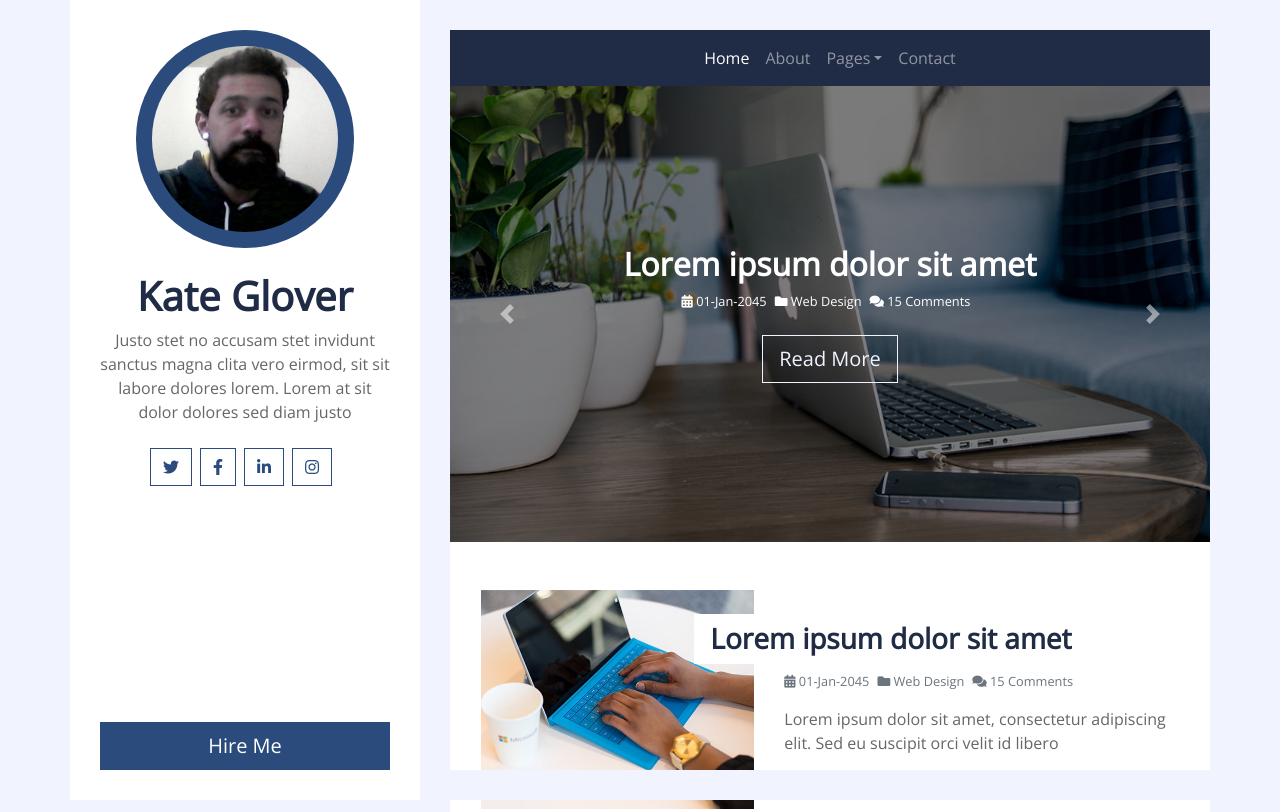
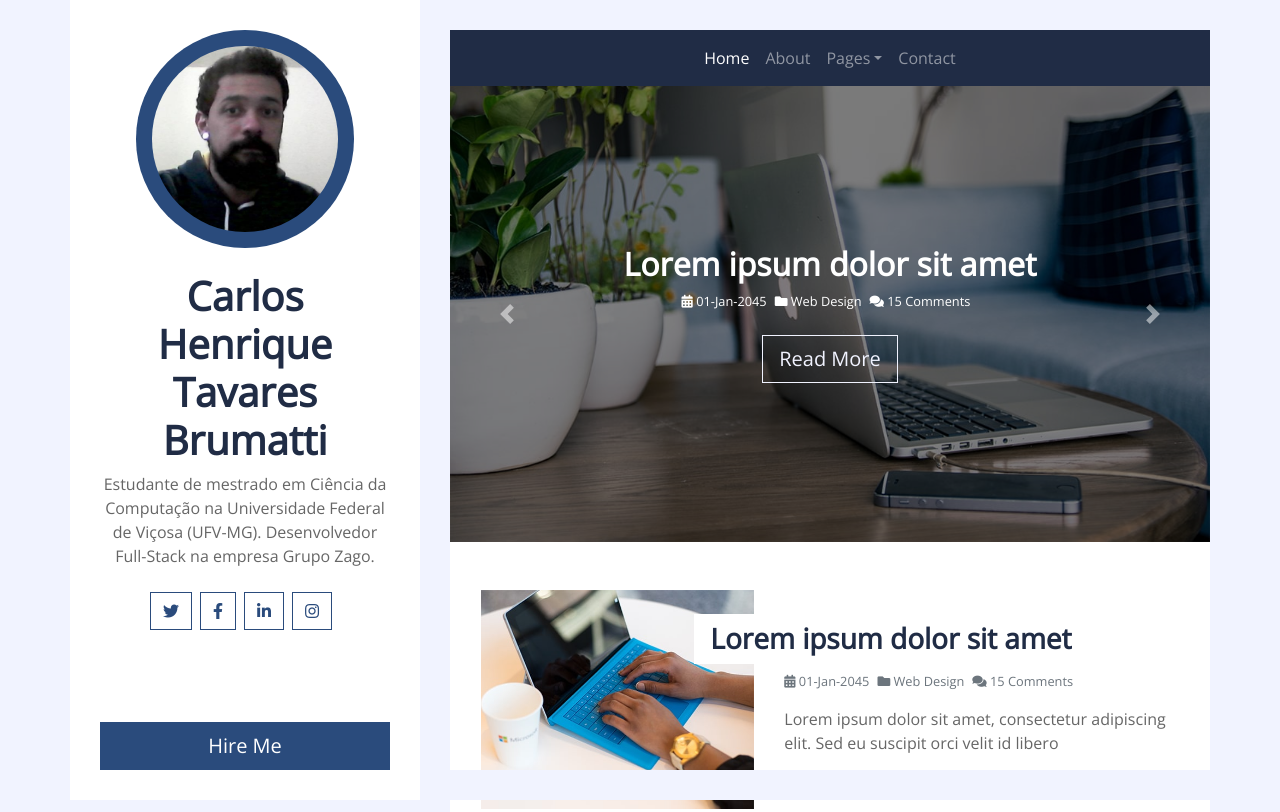
Before and after one commit to TavaresCarlos/TavaresCarlos.github.io, a plain HTML site: page index.html in a window 1280 px wide. Shown: the top 812 px of the page. Drawn offline with nearby package versions, Linux system fonts and the light colour scheme.

Commit message:
New blog template added

```diff
--- a/index.html
+++ b/index.html
@@ -25,9 +25,10 @@
             <div class="sidebar">
                 <div class="sidebar-text d-flex flex-column h-100 justify-content-center text-center">
                     <img class="mx-auto d-block w-75 bg-primary img-fluid rounded-circle mb-4 p-3" src="img/profile.jpg" alt="Image">
-                    <h1 class="font-weight-bold">Kate Glover</h1>
+                    <h1 class="font-weight-bold">Carlos Henrique Tavares Brumatti</h1>
                     <p class="mb-4">
-                        Justo stet no accusam stet invidunt sanctus magna clita vero eirmod, sit sit labore dolores lorem. Lorem at sit dolor dolores sed diam justo
+                        Estudante de mestrado em Ciência da Computação na Universidade Federal de Viçosa (UFV-MG).
+                        Desenvolvedor Full-Stack na empresa Grupo Zago.
                     </p>
                     <div class="d-flex justify-content-center mb-5">
                         <a class="btn btn-outline-primary mr-2" href="#"><i class="fab fa-twitter"></i></a>
```
